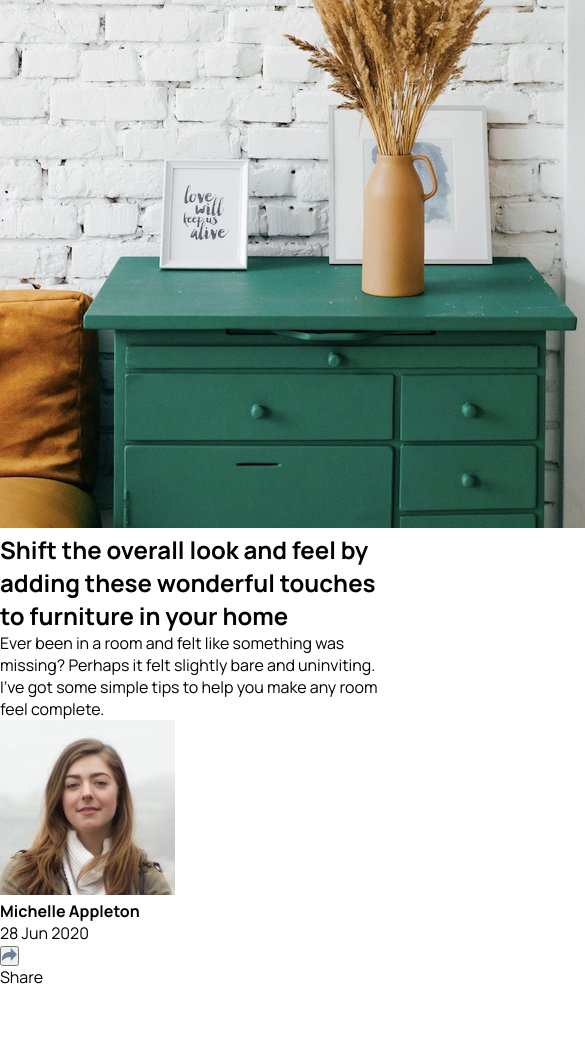
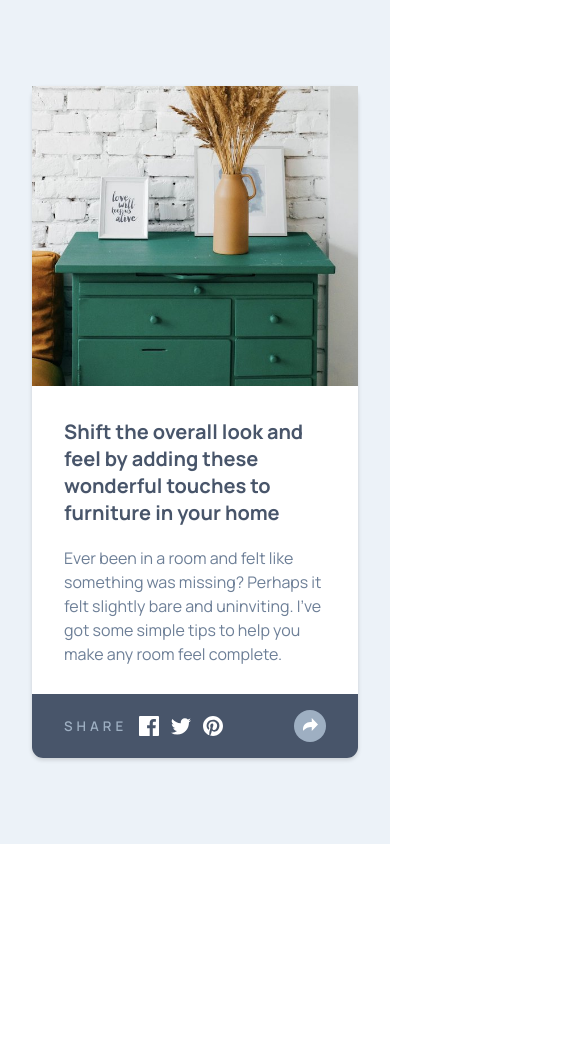
Before and after one commit to naskriK/Articly, a plain HTML site: page index.html in a window 390 px wide. Shown: the top 1060 px of the page, 585 px wide, since content can reach past the window. After the commit the page ends 844 px from the top, so only its background shows below. Drawn offline with Linux system fonts and the light colour scheme.

Commit message:
Styling
Styling on desktop and mobile.

```diff
--- a/index.html
+++ b/index.html
@@ -18,13 +18,7 @@
     <main class="main">
       <div class="wrapper">
         <article class="card">
-          <figure class="card__image-container">
-            <img
-              src="./src/assets/images/drawers.jpg"
-              alt="Drawers"
-              class="card__image"
-            />
-          </figure>
+          <figure class="card__image-container">&nbsp;</figure>
           <div class="card__content">
             <h1 class="card__title">
               Shift the overall look and feel by adding these wonderful touches
@@ -35,7 +29,7 @@
               it felt slightly bare and uninviting. I’ve got some simple tips to
               help you make any room feel complete.
             </p>
-            <div class="card__social">
+            <div class="card__social active">
               <div class="author">
                 <img
                   src="./src/assets/images/avatar-michelle.jpg"
--- a/src/style/style.css
+++ b/src/style/style.css
@@ -54,3 +54,202 @@
 body {
   font-family: var(--primary-ff);
 }
+
+.main {
+  min-height: 100vh;
+  display: flex;
+  align-items: center;
+  justify-content: center;
+  background-color: var(--color-background);
+}
+
+.wrapper {
+  --width: 55rem;
+  max-width: var(--width);
+  margin: 0 auto;
+  padding: 0 2rem;
+}
+
+.card {
+  display: grid;
+  grid-template-columns: 1fr 2fr;
+  background-color: var(--color-neutral);
+  box-shadow: 0 2px 4px rgba(0, 0, 0, 0.15);
+  border-radius: 11px;
+}
+
+.card__content {
+  padding: 2rem 4rem 2rem 2rem;
+}
+
+.card__image-container {
+  background-image: url("./../assets/images/drawers.jpg");
+  background-position: center;
+  background-size: cover;
+}
+
+.card__title {
+  color: var(--color-heading);
+  font-size: 1.25rem;
+  margin-bottom: 1.25rem;
+}
+
+.card__description {
+  color: var(--color-text);
+  line-height: 1.5;
+  margin-bottom: 1.75rem;
+}
+
+.card__social {
+  position: relative;
+  display: flex;
+  align-items: center;
+  gap: 1rem;
+}
+
+.author {
+  display: flex;
+  align-items: center;
+  gap: 0.75rem;
+  font-size: 0.833rem;
+}
+
+.author__name {
+  color: var(--color-heading);
+}
+
+.author__date {
+  color: var(--color-text);
+}
+
+.author__image {
+  width: 2.5rem;
+  height: 2.5rem;
+  border-radius: 50%;
+}
+
+.btn {
+  cursor: pointer;
+  border: none;
+  background-color: transparent;
+  font-family: inherit;
+}
+
+.btn--socials {
+  margin-left: auto;
+  background-color: var(--color-background);
+  border-radius: 50%;
+  height: 2rem;
+  width: 2rem;
+}
+
+.socials {
+  position: absolute;
+  top: -100%;
+  left: calc(100% - 16px);
+  transform: translate(-50%, -50%);
+  border-radius: 11px;
+  background-color: var(--color-heading);
+  padding: 0.75rem 1rem;
+  display: flex;
+  align-items: center;
+  gap: 0.75rem;
+  display: none;
+}
+
+.socials::after {
+  content: "";
+  position: absolute;
+  bottom: 0;
+  right: 50%;
+  transform: translate(50%, 100%);
+  border-left: 10px solid transparent;
+  border-right: 10px solid transparent;
+
+  border-top: 10px solid var(--color-heading);
+}
+
+.card__social.active .btn--socials {
+  background-color: var(--color-heading);
+}
+
+.card__social.active .socials {
+  display: flex;
+}
+
+.card__social.active .btn__image {
+  filter: grayscale(100%) brightness(0) invert(100%);
+}
+
+.socials__title {
+  color: var(--color-gray);
+  text-transform: uppercase;
+  letter-spacing: 4px;
+  font-weight: 600;
+  font-size: 0.833rem;
+}
+
+.socials__list {
+  list-style-type: none;
+  display: flex;
+  align-items: center;
+  gap: 0.75rem;
+}
+
+.socials__link:link,
+.socials__link:visited {
+  display: flex;
+  align-items: center;
+  justify-content: center;
+}
+
+@media (max-width: 41rem) {
+  .card {
+    grid-template-columns: 1fr;
+  }
+
+  .card__content {
+    padding: 0;
+    padding-top: 2rem;
+  }
+
+  .card__social {
+    padding: 0 2rem;
+    height: 4rem;
+  }
+
+  .card__social.active .btn--socials {
+    background-color: var(--color-gray);
+  }
+
+  .card__social.active .socials {
+    top: 0;
+    left: 0;
+    transform: translate(0);
+    width: 100%;
+    height: 100%;
+    padding: 0 2rem;
+    border-radius: 0 0 11px 11px;
+  }
+
+  .btn--socials {
+    z-index: 1;
+  }
+
+  .socials::after {
+    display: none;
+  }
+
+  .card__title,
+  .card__description {
+    padding: 0 2rem;
+  }
+
+  .card__image-container {
+    height: 18.75rem;
+  }
+
+  .wrapper {
+    --width: 30rem;
+  }
+}
```
